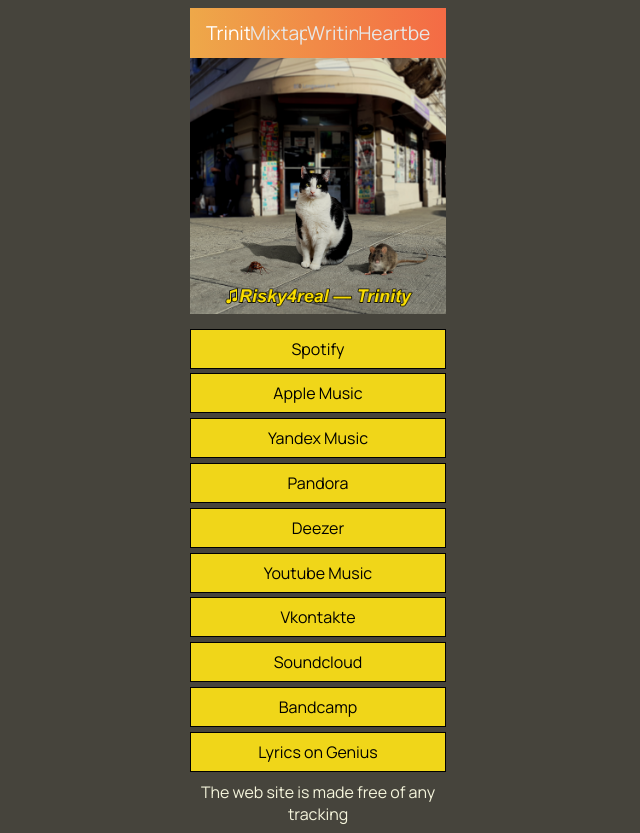
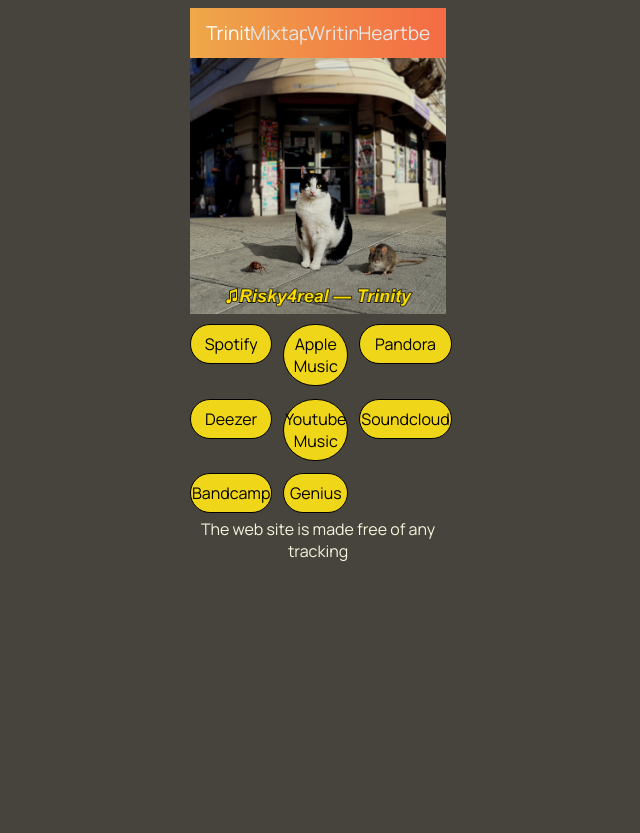
Before and after one commit to truvor/truvor.github.io, an Angular app: page /trinity in a window 1280 px wide. Shown: the whole page, without its empty margins (322-962 px from the left). After the commit the page ends 800 px from the top, so only its background shows below. Built offline with nearby package versions, Linux system fonts and the light colour scheme.

Commit message:
Put buttons in a grid

```diff
--- a/src/app/item/item.component.css
+++ b/src/app/item/item.component.css
@@ -4,24 +4,25 @@
   text-decoration: none;
 }
 
-:host {
+.item {
   display: flex;
-  margin: 0.3em 0;
-}
-
-.item {
+  justify-content: center;
   background-color: #F0D619;
   border-style: solid;
   border-width: thin;
   padding: 0.5em 0;
   transition-duration: 0.2ms;
   width: 100%;
+  border-radius: 100px;
 }
 
 .item:hover {
   background-color: aquamarine;
   color: #131B1D;
+  box-shadow: 0 0.5em 0.5em -0.4em #ECFFDC;
+  transform: translateY(-0.25em);
 }
+
 .item:active {
   background-color: aqua;
   color: #818a91;
--- a/src/app/trinity/trinity.component.html
+++ b/src/app/trinity/trinity.component.html
@@ -1,2 +1,4 @@
 <img class='cover' src='./assets/R4R-trinity_recoded.png' alt='album artwork'/>
-<app-item *ngFor='let item of linksList' [name]="item.name" [url]="item.url"></app-item>
+<div class="button-grid">
+    <app-item *ngFor='let item of linksList' [name]="item.name" [url]="item.url"></app-item>
+</div>
--- a/src/app/trinity/trinity.component.ts
+++ b/src/app/trinity/trinity.component.ts
@@ -9,13 +9,11 @@
   linksList = [
     {name: 'Spotify', url: 'https://open.spotify.com/album/3e0WoCXPhUWgx7Uwxw6AKo'},
     {name: 'Apple Music', url: 'https://music.apple.com/us/album/trinity-single/1570768047'},
-    {name: 'Yandex Music', url: 'https://music.yandex.ru/album/16025760'},
     {name: 'Pandora', url: 'https://pandora.app.link/PGCogOktfhb'},
     {name: 'Deezer', url: 'https://deezer.page.link/AaKTRi4rpWxSdnuc8'},
     {name: 'Youtube Music', url: 'https://music.youtube.com/playlist?list=OLAK5uy_lPgs04Fb2GiYD2bzft4CdjCorWkoEAYgA&feature=share'},
-    {name: 'Vkontakte', url: 'https://vk.com/music/album/-2000776812_11776812_a2932fc3ea2827674c'},
     {name: 'Soundcloud', url: 'https://soundcloud.com/risky4real/sets/trinity'},
     {name: 'Bandcamp', url: 'https://risk4real.bandcamp.com/album/trinity'},
-    {name: 'Lyrics on Genius', url: 'https://genius.com/albums/Risky4real/Trinity'},
+    {name: 'Genius', url: 'https://genius.com/albums/Risky4real/Trinity'},
   ];
 }
--- a/src/styles.css
+++ b/src/styles.css
@@ -15,3 +15,10 @@
   display: flex;
   justify-content: center;
 }
+
+.button-grid {
+  display: grid;
+  grid-template-columns: repeat(3,1fr);
+  grid-template-rows: auto;
+  grid-gap: 0.8rem;
+}
```
